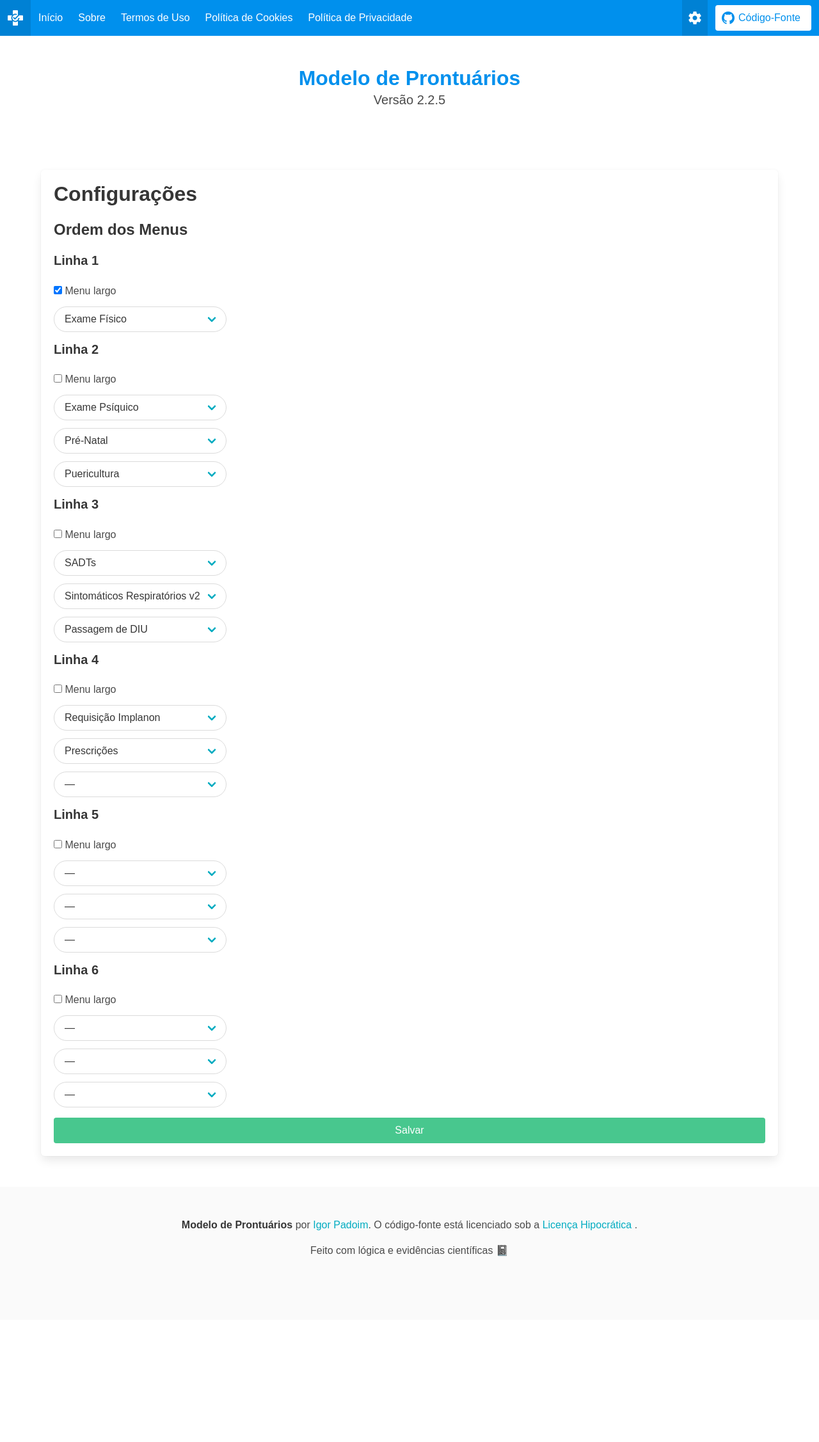
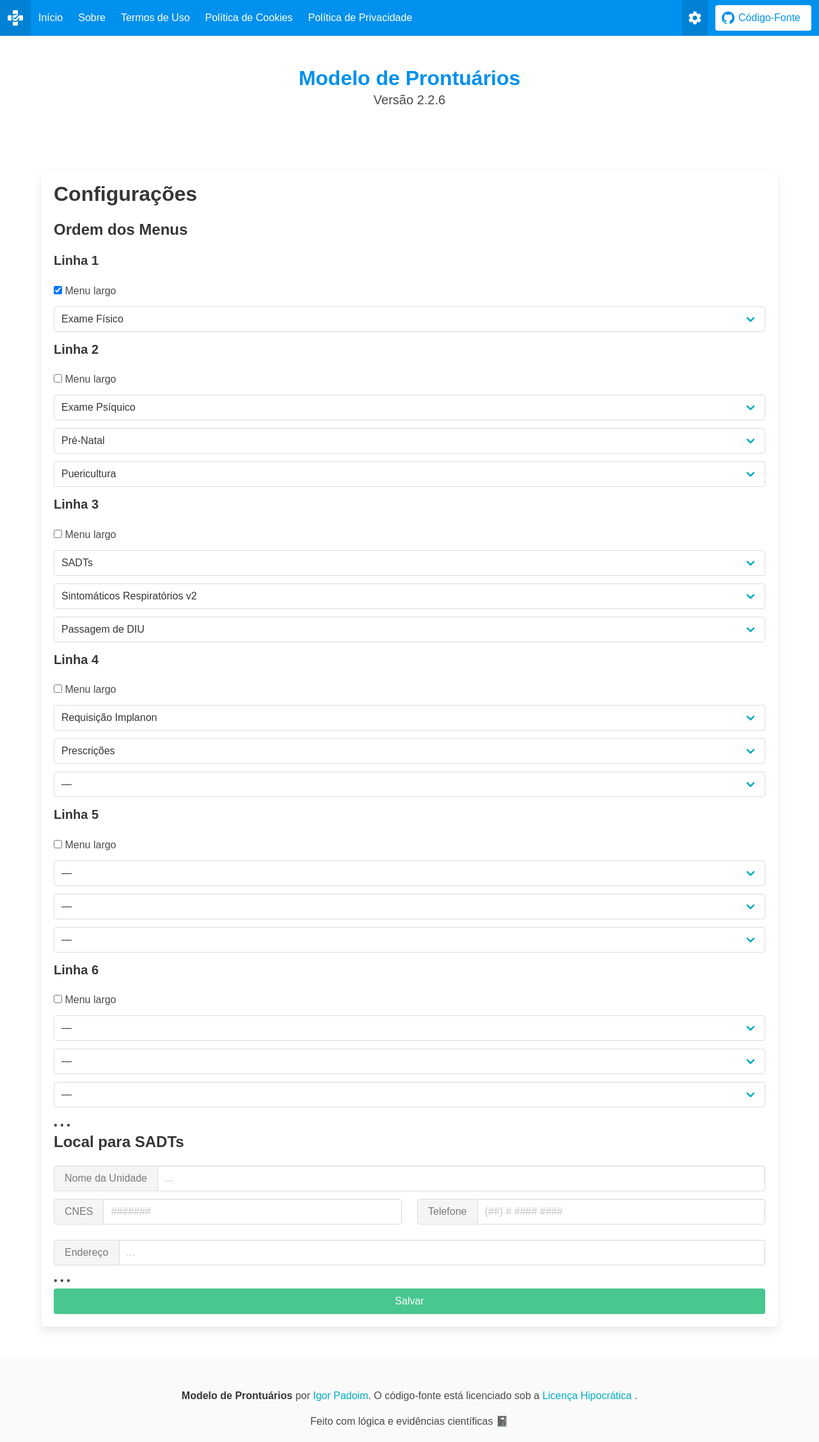
Before and after one commit to Nereare/modelos-pront, a PHP site: page /config.php in a window 1280 px wide. Shown: the top 2254 px of the page at 64% size. Before the commit the page ends 1964 px from the top, so only its background shows below. Run offline with PHP 8.4, Linux system fonts and the light colour scheme; the visitor is signed in with stand-in values (Sample User, id 1); style sheets or scripts are compiled from the project's sources; some libraries are stand-ins or nearby versions.

Commit message:
Configurar inclusão de local em SADTs

```diff
--- a/config.php
+++ b/config.php
@@ -71,13 +71,17 @@ function echo_select($select) {
   </select>
   ";
 }
+
+if ( isset( $_COOKIE["place"] ) ) { $place = json_decode( $_COOKIE["place"] ); }
+elseif ( isset( $_SESSION["place"] ) ) { $place = $_SESSION["place"]; }
+else { $place = ["", "", "", ""]; }
 ?>
 
 <section class="section">
   <div class="container">
     <div class="box">
       <h2 class="title is-3">Configurações</h2>
-      <form class="control">
+
       <h3 class="title is-4">Ordem dos Menus</h3>
 
       <?php
@@ -93,27 +97,27 @@ function echo_select($select) {
       <div class="mb-4">
         <h4 class="title is-5">Linha <?php echo $index; ?></h4>
         <div class="field">
-            <input id="line<?php echo $index; ?>-wide" class="switch is-rounded line-menu" type="checkbox"<?php if ($wide) { echo " checked"; } ?>>
+          <input id="line<?php echo $index; ?>-wide" class="switch line-menu" type="checkbox"<?php if ($wide) { echo " checked"; } ?>>
           <label for="line<?php echo $index; ?>-wide">Menu largo</label>
         </div>
         <div id="line<?php echo $index; ?>-widemenu" class="field<?php if (!$wide) { echo " is-hidden"; } ?>">
-            <div id="line<?php echo $index; ?>-optwide" class="select menu-select is-rounded">
+          <div id="line<?php echo $index; ?>-optwide" class="select is-fullwidth menu-select">
             <?php echo_select($line[0]) ?>
           </div>
         </div>
         <div id="line<?php echo $index; ?>-shortmenu"<?php if ($wide) { echo " class=\"is-hidden\""; } ?>>
           <div class="field">
-              <div class="select menu-select is-rounded" id="line<?php echo $index; ?>-opt1">
+            <div class="select is-fullwidth menu-select" id="line<?php echo $index; ?>-opt1">
               <?php echo_select($line[0]) ?>
             </div>
           </div>
           <div class="field">
-              <div class="select menu-select is-rounded" id="line<?php echo $index; ?>-opt2">
+            <div class="select is-fullwidth menu-select" id="line<?php echo $index; ?>-opt2">
               <?php echo_select($line[1]) ?>
             </div>
           </div>
           <div class="field">
-              <div class="select menu-select is-rounded" id="line<?php echo $index; ?>-opt3">
+            <div class="select is-fullwidth menu-select" id="line<?php echo $index; ?>-opt3">
               <?php echo_select($line[2]) ?>
             </div>
           </div>
@@ -121,11 +125,62 @@ function echo_select($select) {
       </div>
       <?php } ?>
 
+      <div class="divider">
+        <div>&bull;&nbsp;&bull;&nbsp;&bull;</div>
+      </div>
+
+      <h3 class="title is-4">Local para SADTs</h3>
+
+      <div class="field has-addons">
+        <div class="control">
+          <button class="button is-static" tabindex="-1">Nome da Unidade</button>
+        </div>
+        <div class="control is-expanded">
+          <input type="text" class="input" id="place-name" placeholder="..." maxlength="80" value="<?php echo $place[0]; ?>">
+        </div>
+      </div>
+
+      <div class="columns">
+        <div class="column">
+          <div class="field has-addons">
+            <div class="control">
+              <button class="button is-static" tabindex="-1">CNES</button>
+            </div>
+            <div class="control is-expanded">
+              <input type="number" class="input" id="place-cnes" placeholder="#######" pattern="\d{7}" value="<?php echo $place[1]; ?>">
+            </div>
+          </div>
+        </div>
+
+        <div class="column">
+          <div class="field has-addons">
+            <div class="control">
+              <button class="button is-static" tabindex="-1">Telefone</button>
+            </div>
+            <div class="control is-expanded">
+              <input type="text" class="input" id="place-phone" placeholder="(##) # #### ####" placeholder="((\(\d{2}\))?( )?(\d)?( |-)?(\d{4})( |-)?(\d{4}))" value="<?php echo $place[2]; ?>">
+            </div>
+          </div>
+        </div>
+      </div>
+
+      <div class="field has-addons">
+        <div class="control">
+          <button class="button is-static" tabindex="-1">Endereço</button>
+        </div>
+        <div class="control is-expanded">
+          <input type="text" class="input" id="place-address" placeholder="..." maxlength="80" value="<?php echo $place[3]; ?>">
+        </div>
+      </div>
+
+      <div class="divider">
+        <div>&bull;&nbsp;&bull;&nbsp;&bull;</div>
+      </div>
+
       <div class="field">
         <button id="config-save" class="button is-success is-fullwidth" type="button">Salvar</button>
       </div>
 
-      </form>
     </div>
   </div>
 </section>
--- a/js/config.js
+++ b/js/config.js
@@ -39,14 +39,32 @@ $(document).ready(function() {
       }
     });
 
-    console.log( JSON.stringify(newmenu) );
+    var phone_regex = /((\(\d{2}\))?( )?(\d)?( |-)?(\d{4})( |-)?(\d{4}))/;
+    var place_name = $("#place-name").val();
+    var place_cnes = $("#place-cnes").val();
+    var place_phone = $("#place-phone").val();
+    var place_address = $("#place-address").val();
+
+    // Checks for validity of inputs
+    if ( place_name.length > 80 ) { place_name = place_name.substring(0, 80); }
+    if ( place_cnes.length > 7 ) { place_cnes = place_cnes.substring(0, 7); }
+    if ( !place_phone.match( phone_regex ) ) { place_phone = "(11) 3066-8000"; }
+    if ( place_address.length > 80 ) { place_address = place_address.substring(0, 80); }
+
+    // Set data for AJAX
+    var data = {
+      newmenu: JSON.stringify(newmenu),
+      place_name: place_name,
+      place_cnes: place_cnes,
+      place_phone: place_phone,
+      place_address: place_address
+    };
+    console.log( data );
 
     $.ajax({
       url: "scripts/config-do.php",
       type: "get",
-      data: {
-        newmenu: JSON.stringify(newmenu)
-      }
+      data: data
     })
       .done(function() {
         $("#config-reply").addClass("is-success");
--- a/meta.php
+++ b/meta.php
@@ -4,7 +4,7 @@ define("APP_AUTHOR", "Igor Padoim");
 define("APP_YEAR", "2021-2022");
 define("APP_LICENSE_NAME", "Licença Hipocrática");
 define("APP_LICENSE_URI", "https://firstdonoharm.dev/");
-define("APP_VERSION", "2.2.5");
+define("APP_VERSION", "2.2.6");
 
 define("MODELS", [
   "sr2" => [
--- a/package.json
+++ b/package.json
@@ -1,7 +1,7 @@
 {
   "name": "modelos-pront",
   "description": "Uma miscelânea de modelos de evolução de consultas com tópicos específicos.",
-  "version": "2.2.5",
+  "version": "2.2.6",
   "maintainers": [
     {
       "name": "Igor Padoim",
```
Also changed, not shown: sadt.php (+8 -8 lines), scripts/config-do.php (+28 -1 lines), CHANGELOG.md. Lines whose indentation alone changed are shown as unchanged.
